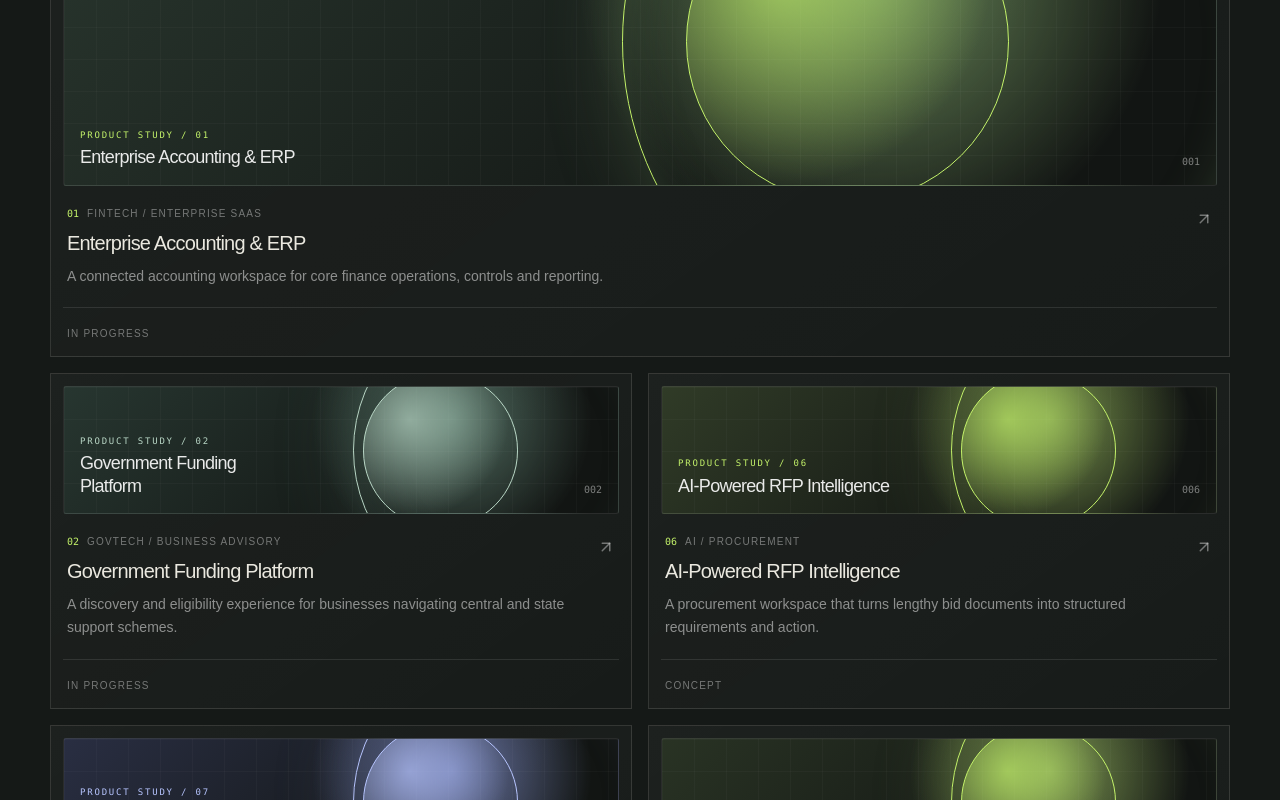
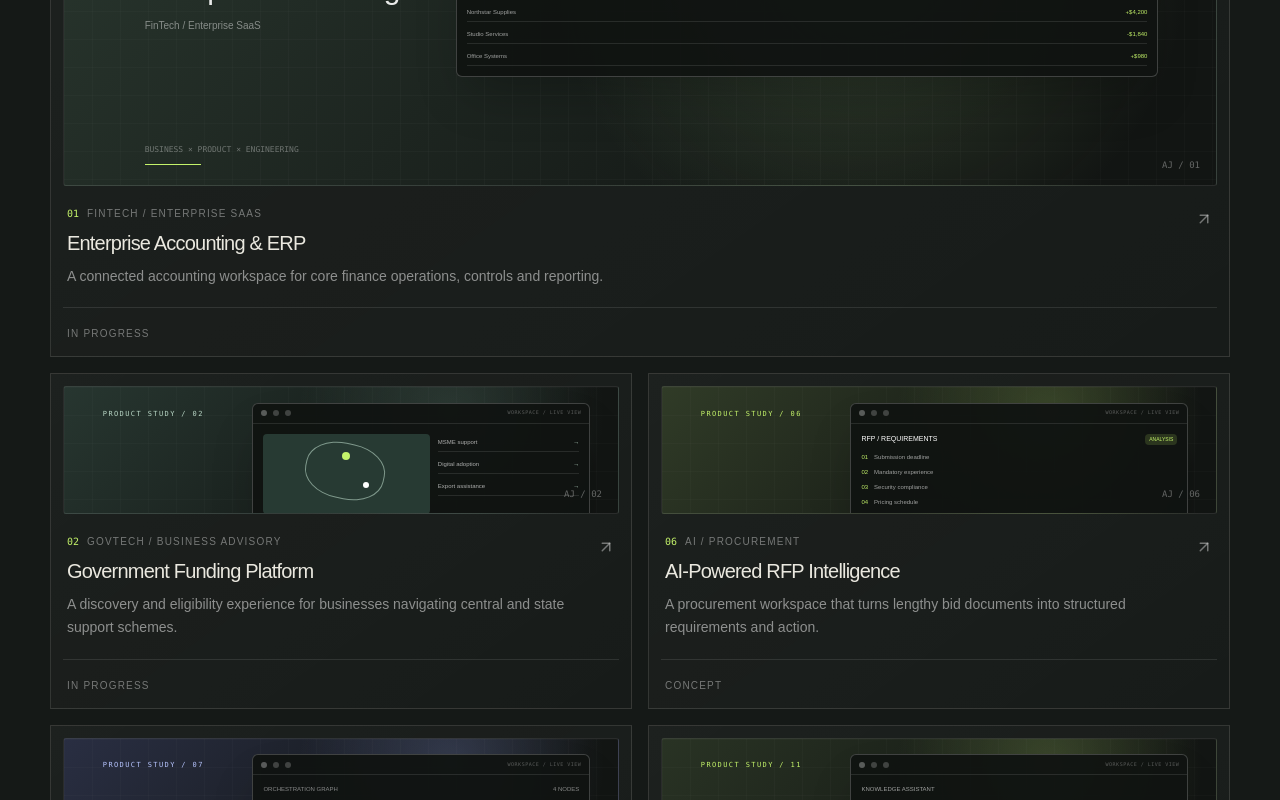
Before and after one commit to ajobs92/ankit-jobanputra-portfolio, a Next.js app: page / in a window 1280 px wide. Shown: the part 2020-2820 px from the top of the page. Built offline with nearby package versions, Linux system fonts and the light colour scheme.

Commit message:
design: create distinct product interface previews for project cards

```diff
--- a/src/components/project-art.tsx
+++ b/src/components/project-art.tsx
@@ -1,3 +1,4 @@
+import type { CSSProperties, ReactNode } from "react";
 import type { Project } from "@/types/project";
 
 const palettes: Record<string, string[]> = {
@@ -12,15 +13,46 @@ const palettes: Record<string, string[]> = {
   finance: ["#c4f36a", "#819e44", "#2c3821"]
 };
 
-export function ProjectArt({ project, compact = false }: { project: Project; compact?: boolean }) {
-  const colors = palettes[project.visual] ?? palettes.ledger;
-  return <div className={`relative isolate overflow-hidden rounded-[3px] border border-white/10 ${compact ? "h-32" : "h-56 md:h-72"}`} style={{background: `radial-gradient(circle at 70% 25%, ${colors[1]} 0, transparent 35%), linear-gradient(135deg, ${colors[2]}, #121513 75%)`}}>
-    <div className="absolute inset-0 opacity-20" style={{backgroundImage:"linear-gradient(rgba(255,255,255,.15) 1px,transparent 1px),linear-gradient(90deg,rgba(255,255,255,.15) 1px,transparent 1px)",backgroundSize:"32px 32px"}}/>
-    <div className="absolute -right-10 top-1/2 aspect-square w-[55%] -translate-y-1/2 rounded-full border" style={{borderColor:colors[0],boxShadow:`0 0 80px ${colors[1]}55,inset 0 0 50px ${colors[1]}44`}}/>
-    <div className="absolute right-[18%] top-1/2 aspect-square w-[28%] -translate-y-1/2 rounded-full border" style={{borderColor:colors[0],background:`radial-gradient(circle at 30% 30%, ${colors[0]}aa, transparent 65%)`}}/>
-    <div className="absolute bottom-4 left-4 right-4 flex items-end justify-between">
-      <div><p className="font-mono text-[9px] tracking-[.2em]" style={{color:colors[0]}}>PRODUCT STUDY / {project.number}</p><p className="mt-1 max-w-[220px] text-lg leading-tight tracking-[-.04em] text-white/90">{project.title}</p></div>
-      <span className="font-mono text-[10px] text-white/45">0{project.number}</span>
+function MockWindow({children,tint}:{children:ReactNode;tint:string}) {
+  return <div className="absolute right-[5%] top-[12%] w-[61%] overflow-hidden rounded-md border border-white/20 bg-[#101411]/95 shadow-2xl">
+    <div className="flex h-5 items-center gap-1.5 border-b border-white/10 px-2">
+      <i className="h-1.5 w-1.5 rounded-full bg-white/30"/><i className="h-1.5 w-1.5 rounded-full bg-white/20"/><i className="h-1.5 w-1.5 rounded-full bg-white/20"/>
+      <span className="ml-auto font-mono text-[5px] tracking-widest text-white/30">WORKSPACE / LIVE VIEW</span>
     </div>
+    <div className="p-2.5" style={{"--tint":tint} as CSSProperties}>{children}</div>
   </div>;
 }
+
+function MiniBars({count=6}:{count?:number}) {
+  return <div className="flex h-12 items-end gap-1">{Array.from({length:count},(_,i)=><span key={i} className="flex-1 rounded-t-[2px] bg-[var(--tint)]/80" style={{height:String(24+((i*17+13)%65))+"%"}}/>)}</div>;
+}
+
+export function ProjectArt({project,compact=false}:{project:Project;compact?:boolean}) {
+  const colors=palettes[project.visual] ?? palettes.ledger;
+  const v=project.visual;
+  let preview:ReactNode;
+
+  if(v==="ledger") preview=<><div className="grid grid-cols-3 gap-1">{["Revenue","Expenses","Cash"].map((x,i)=><div key={x} className="rounded-sm bg-white/[.06] p-1"><p className="text-[5px] text-white/40">{x}</p><p className="mt-1 text-[8px] text-white">$ {["82.4k","31.8k","50.6k"][i]}</p></div>)}</div><div className="mt-2 space-y-1">{["Northstar Supplies","Studio Services","Office Systems"].map((x,i)=><div key={x} className="flex justify-between border-b border-white/10 py-1 text-[6px] text-white/60"><span>{x}</span><span style={{color:colors[0]}}>{["+$4,200","-$1,840","+$980"][i]}</span></div>)}</div></>;
+  else if(v==="civic") preview=<div className="grid grid-cols-[1fr_.85fr] gap-2"><div className="relative h-20 overflow-hidden rounded-sm bg-[#273a33]"><div className="absolute left-[25%] top-[12%] h-14 w-20 rotate-12 rounded-[45%] border border-[#b9d7c6]/60"/><div className="absolute left-[47%] top-[23%] h-2 w-2 rounded-full bg-[#c4f36a]"/><div className="absolute left-[60%] top-[60%] h-1.5 w-1.5 rounded-full bg-white"/></div><div className="space-y-1">{["MSME support","Digital adoption","Export assistance"].map(x=><div key={x} className="border-b border-white/10 py-1 text-[6px] text-white/65">{x}<span className="float-right text-[#b9d7c6]">→</span></div>)}</div></div>;
+  else if(v==="education") preview=<><div className="grid grid-cols-3 gap-1">{["Students","Attendance","Progress"].map((x,i)=><div key={x} className="bg-white/[.06] p-1"><p className="text-[5px] text-white/40">{x}</p><p className="text-[8px] text-white">{["1,248","94.2%","82%"][i]}</p></div>)}</div><div className="mt-2 space-y-1">{["Mathematics · 09:00","Science · 10:30","Design · 12:00"].map(x=><div key={x} className="rounded-sm border border-white/10 px-1.5 py-1 text-[6px] text-white/65">{x}</div>)}</div></>;
+  else if(v==="mobility") preview=<><div className="relative h-20 overflow-hidden rounded-sm bg-[#24342e]"><svg viewBox="0 0 180 80" className="h-full w-full"><path d="M4 62 C34 12 70 72 102 33 S148 8 176 18" fill="none" stroke={colors[0]} strokeWidth="2" strokeDasharray="4 3"/><circle cx="32" cy="37" r="4" fill={colors[0]}/><circle cx="102" cy="33" r="4" fill="#fff"/><circle cx="164" cy="18" r="4" fill={colors[0]}/></svg></div><div className="mt-2 flex justify-between text-[6px] text-white/55"><span>Fleet active <b className="text-white">28</b></span><span>On route <b className="text-white">19</b></span></div></>;
+  else if(v==="document") preview=<><div className="flex items-center justify-between"><span className="text-[7px] text-white">RFP / REQUIREMENTS</span><span className="rounded-sm bg-[#c4f36a]/15 px-1 py-0.5 text-[5px] text-[#c4f36a]">ANALYSIS</span></div><div className="mt-2 space-y-1.5">{["Submission deadline","Mandatory experience","Security compliance","Pricing schedule"].map((x,i)=><div key={x} className="flex gap-1.5 text-[6px] text-white/60"><span style={{color:colors[0]}}>0{i+1}</span>{x}</div>)}</div></>;
+  else if(v==="agents"||v==="workflow") preview=<><div className="flex items-center justify-between text-[6px] text-white/50"><span>ORCHESTRATION GRAPH</span><span>4 NODES</span></div><div className="relative mt-3 grid grid-cols-2 gap-3">{["Research","Analyse","Approve","Execute"].map(x=><div key={x} className="rounded-sm border border-white/20 bg-white/[.05] p-2 text-center text-[6px] text-white/80"><span className="mb-1 block text-[8px]" style={{color:colors[0]}}>◇</span>{x}</div>)}</div></>;
+  else if(v==="crm"||v==="talent") preview=<div className="grid grid-cols-3 gap-1">{["New","Review","Next"].map(x=><div key={x} className="space-y-1"><p className="text-[6px] text-white/50">{x}</p>{[0,1].map(j=><div key={j} className="h-6 rounded-sm border border-white/10 bg-white/[.06] p-1"><div className="h-1 w-3/4 rounded bg-white/30"/><div className="mt-1 h-1 w-1/2 rounded" style={{background:colors[0]}}/></div>)}</div>)}</div>;
+  else if(v==="health"||v==="risk"||v==="security") preview=<><div className="flex items-center justify-between"><span className="text-[6px] text-white/65">{v==="health"?"OPERATIONS QUEUE":"ALERT PRIORITY"}</span><span className="text-[6px]" style={{color:colors[0]}}>● MONITORED</span></div><div className="mt-2 space-y-1.5">{["Priority review","Requires owner","Pending validation","Resolved today"].map((x,i)=><div key={x} className="flex items-center gap-2 border-b border-white/10 pb-1 text-[6px] text-white/65"><span className="h-1.5 w-1.5 rounded-full" style={{background:colors[0],opacity:1-i*.18}}/>{x}<span className="ml-auto text-white/35">{["High","Med","Low","Done"][i]}</span></div>)}</div></>;
+  else if(v==="copilot") preview=<><div className="text-[6px] text-white/60">KNOWLEDGE ASSISTANT</div><div className="mt-2 ml-5 rounded-sm bg-white/[.07] p-2 text-[6px] text-white/55">Where is the onboarding policy?</div><div className="mt-1 mr-4 rounded-sm border border-white/10 p-2 text-[6px] leading-4 text-white/70">Found 3 relevant sources. The current policy is in the People Operations handbook.</div><div className="mt-1 text-[5px]" style={{color:colors[0]}}>SOURCE · PEOPLE OPS / 2025</div></>;
+  else if(v==="supply"||v==="city") preview=<><div className="grid grid-cols-4 gap-1">{Array.from({length:16},(_,i)=><div key={i} className="h-5 rounded-[2px]" style={{background:colors[i%3]+"55",border:"1px solid rgba(255,255,255,.1)"}}/>)}</div><div className="mt-2 flex justify-between text-[6px] text-white/55"><span>Network status</span><span style={{color:colors[0]}}>Operational</span></div></>;
+  else preview=<><div className="grid grid-cols-2 gap-2"><div className="bg-white/[.06] p-2"><p className="text-[5px] text-white/40">PERIOD VALUE</p><p className="text-[9px] text-white">{v==="finance"?"₹ 84,250":"₹ 8.42 Cr"}</p></div><div className="bg-white/[.06] p-2"><p className="text-[5px] text-white/40">CHANGE</p><p className="text-[9px]" style={{color:colors[0]}}>+12.8%</p></div></div><div className="mt-2"><MiniBars/></div></>;
+
+  return <div className={"relative isolate overflow-hidden rounded-[3px] border border-white/10 "+(compact?"h-32":"h-56 md:h-72")} style={{background:"radial-gradient(circle at 70% 20%, "+colors[1]+"55 0, transparent 38%),linear-gradient(135deg,"+colors[2]+",#121513 80%)"}}>
+    <div className="absolute inset-0 opacity-[.12]" style={{backgroundImage:"linear-gradient(rgba(255,255,255,.18) 1px,transparent 1px),linear-gradient(90deg,rgba(255,255,255,.18) 1px,transparent 1px)",backgroundSize:"28px 28px"}}/>
+    <div className="absolute left-[7%] top-[17%] max-w-[34%]">
+      <p className="font-mono text-[7px] tracking-[.2em]" style={{color:colors[0]}}>PRODUCT STUDY / {project.number}</p>
+      {!compact && <p className="mt-4 text-3xl leading-[1.02] tracking-[-.06em] text-white/90">{project.title}</p>}
+      {!compact && <p className="mt-3 max-w-[180px] text-[10px] leading-5 text-white/45">{project.category}</p>}
+    </div>
+    <MockWindow tint={colors[0]}>{preview}</MockWindow>
+    {!compact && <div className="absolute bottom-5 left-[7%] max-w-[34%]"><p className="font-mono text-[8px] text-white/35">BUSINESS × PRODUCT × ENGINEERING</p><div className="mt-2 h-px w-14" style={{background:colors[0]}}/></div>}
+    <div className="absolute bottom-3 right-4 font-mono text-[9px] text-white/35">AJ / {project.number}</div>
+  </div>;
+}
```
